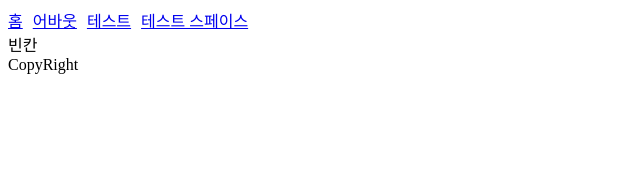
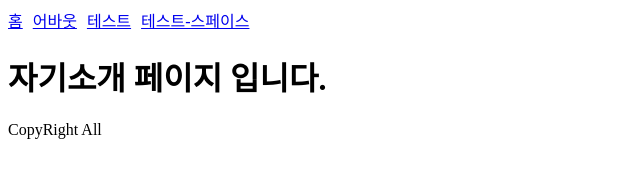
Before and after one commit to kimminsic/my_gatsby_06_01, a Gatsby site: page /about in a window 1280 px wide. Shown: the whole page, without its empty margins (0-640 px from the left). Built offline with nearby package versions, Linux system fonts and the light colour scheme; Gatsby itself is replaced by a stand-in of ours.

Commit message:
children 레이아웃  수정

```diff
--- a/src/pages/layout.js
+++ b/src/components/layout.js
@@ -1,20 +1,20 @@
+import { Link } from "gatsby";
 import React from "react";
-import { Link } from "gatsby";
 
-function Layout({ PageTitle, Children }) {
+function Layout({children }) {
   return (
-    <main>
+    <>
+
       <div style={{ display: "flex", gap: "10px" }}>
         <Link to="/">홈</Link>
         <Link to="/about">어바웃</Link>
+        <Link to="/test">테스트</Link>
+        <Link to="/test-space">테스트-스페이스</Link>
+      </div>
+      <div>{children}</div>
+      <div>CopyRight All</div>
 
-        <Link to="/test">테스트</Link>
-
-        <Link to="/test-space">테스트 스페이스</Link>
-      </div>
-      <div>빈칸</div>
-      <div>CopyRight</div>
-    </main>
+    </>
   );
 }
 
--- a/src/pages/about.js
+++ b/src/pages/about.js
@@ -1,5 +1,6 @@
 import React from "react";
-import Layout from "./layout";
+import Layout from "../components/layout";
+
 function AboutPage() {
   return (
     <Layout>
--- a/src/pages/index.js
+++ b/src/pages/index.js
@@ -1,5 +1,6 @@
 import React from "react";
-import Layout from "./layout";
+import Layout from "../components/layout";
+
 
 // markup
 const IndexPage = () => {
--- a/src/pages/test-space.js
+++ b/src/pages/test-space.js
@@ -1,6 +1,5 @@
 import React from "react";
-
-import Layout from "./layout";
+import Layout from "../components/layout";
 
 function TestSpacePage() {
   return (
--- a/src/pages/test.js
+++ b/src/pages/test.js
@@ -1,6 +1,6 @@
 import React from "react";
+import Layout from "../components/layout";
 
-import Layout from "./layout";
 function TestPage() {
   return (
     <Layout>
```
Also changed, not shown: 1 other file.
